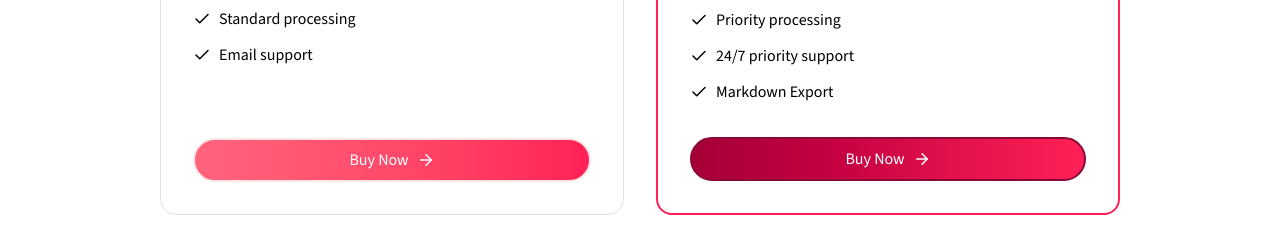
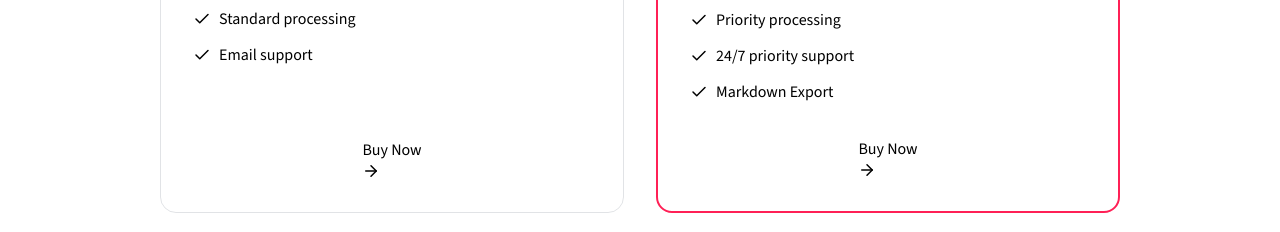
Before and after one commit to codethat19/ReadLess, a Next.js app: page / in a window 1280 px wide. Shown: the part 2667-2899 px from the top of the page. Built offline with nearby package versions, Linux system fonts and the light colour scheme; no server answers.

Commit message:
try stripe url fix for prod 3

```diff
--- a/components/home/pricing-section.tsx
+++ b/components/home/pricing-section.tsx
@@ -70,6 +70,7 @@ const PricingCard = ({
 				<div className="space-y-2 flex justify-center w-full">
 					<Link
 						href={paymentLink}
+						legacyBehavior
 						className={cn(
 							"w-full rounded-full flex items-center justify-center gap-2 bg-linear-to-r from-rose-800 to-rose-500 hover:from-rose-500 hover:to-rose-800 text-white border-2 py-2",
 							id === "pro"
@@ -77,7 +78,9 @@ const PricingCard = ({
 								: "border-rose-100 from-rose-400 to-rose-500"
 						)}
 					>
-						Buy Now <ArrowRight size={18} />
+						<a href={paymentLink}>
+							Buy Now <ArrowRight size={18} />
+						</a>
 					</Link>
 				</div>
 			</div>
```
